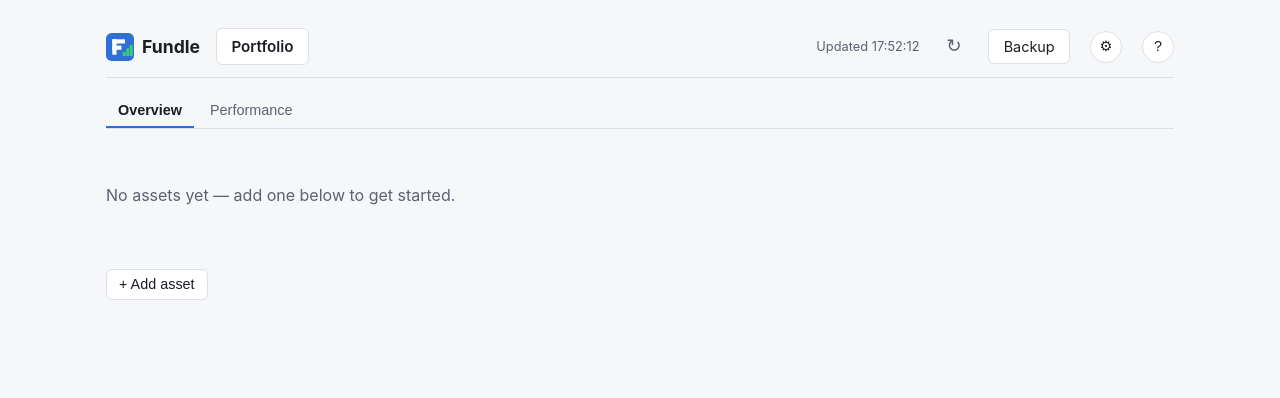
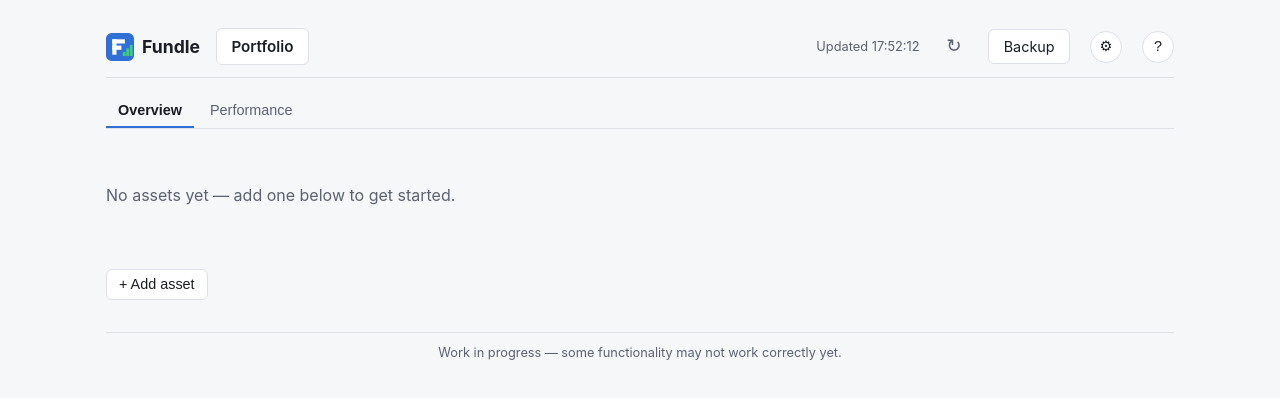
Before and after one commit to Gram21/fundle, a React (Vite) app: page / in a window 1280 px wide. Shown: the top 398 px of the page. Built offline with nearby package versions, Linux system fonts and the light colour scheme.

Commit message:
Add work-in-progress notice to app footer

```diff
--- a/src/App.tsx
+++ b/src/App.tsx
@@ -125,6 +125,10 @@ export default function App() {
         {tab === 'overview' && <Overview />}
         {tab === 'performance' && <PerformanceView viewAll={viewAll} />}
       </main>
+
+      <footer className="app-footer">
+        Work in progress — some functionality may not work correctly yet.
+      </footer>
     </div>
   )
 }
--- a/src/styles.css
+++ b/src/styles.css
@@ -368,6 +368,15 @@ h3 {
   padding-top: 1rem;
 }
 
+.app-footer {
+  margin-top: 2rem;
+  padding-top: 0.75rem;
+  border-top: 1px solid var(--border);
+  color: var(--text-muted);
+  font-size: 0.8rem;
+  text-align: center;
+}
+
 .up {
   color: var(--up);
 }
```
